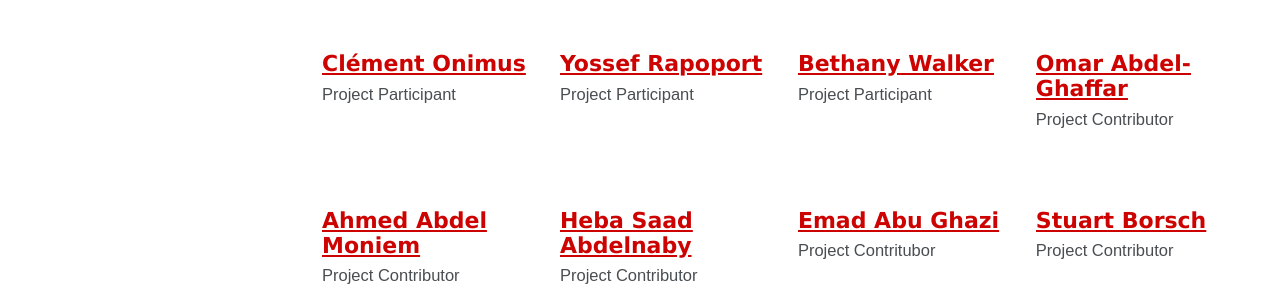
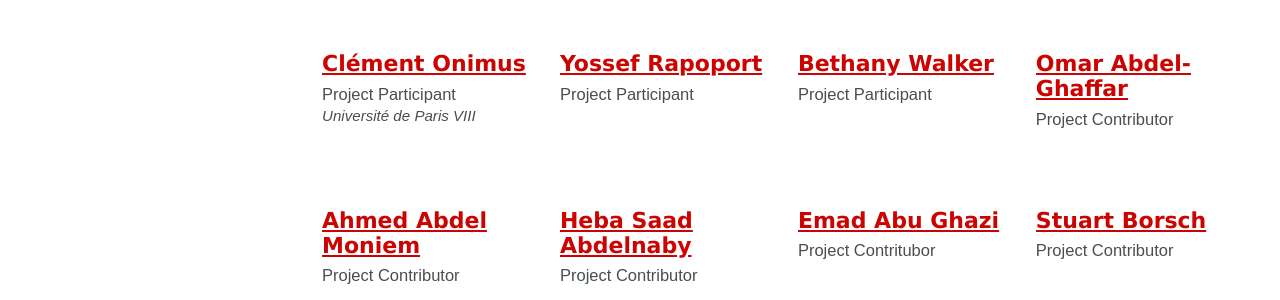
Before and after one commit to mhshaaban/egylandscapeproject.github.io, a Jekyll site: the page built from _pages/members-archive.md, in a window 1280 px wide. Shown: the part 475-775 px from the top of the page. Built offline with Jekyll 4.4.1, drawn with Linux system fonts in a browser that asks for light colours; cached includes are drawn as plain includes; nearby versions of some CDN libraries; some web fonts are replaced.

Commit message:
Update ClementOnimus.md

```diff
--- a/_members/ClementOnimus.md
+++ b/_members/ClementOnimus.md
@@ -1,6 +1,7 @@
 ---
 title: "Clément Onimus"
 excerpt: "Project Participant"
+institution: "Université de Paris VIII"
 author: Clément Onimus
 author_profile: true
 date: "2019-01-09"
```
